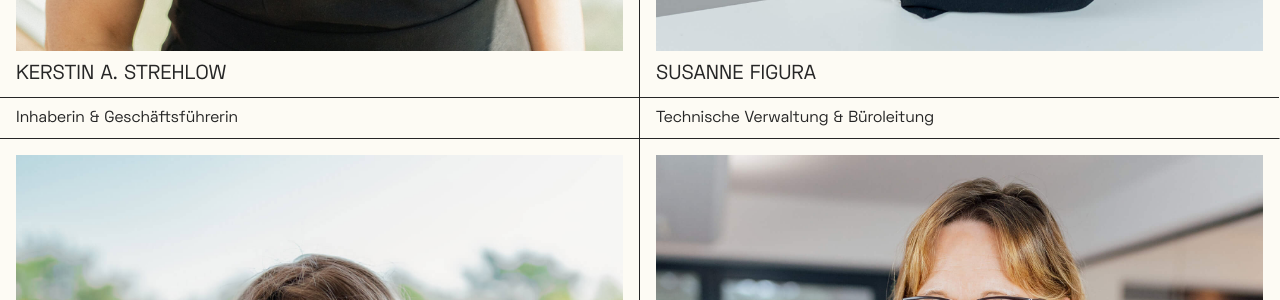
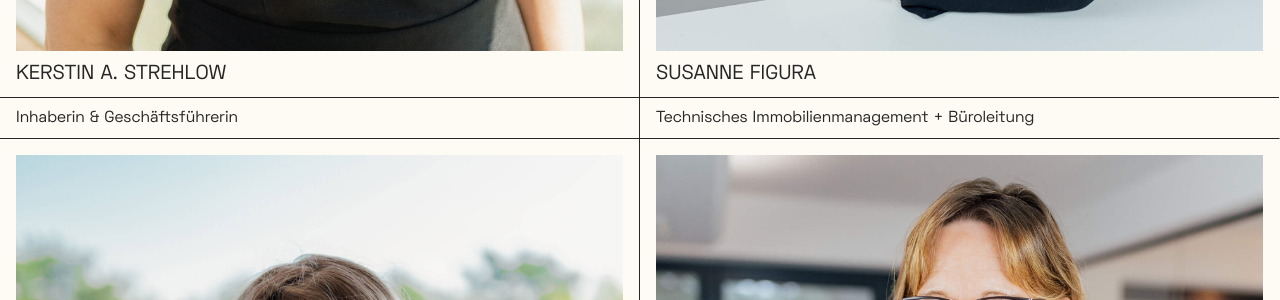
Before and after one commit to nikitasarejko/hgr, a Jekyll site: the page built from team.markdown, in a window 1280 px wide and 900 px high, scrolled down 1286 px. Shown: the part 149-449 px from the top of the window. Built offline with Jekyll 4.4.1, drawn with Linux system fonts in a browser that asks for light colours; nearby versions of some CDN libraries.

Commit message:
Updated Susanne Figura

```diff
--- a/_team/susanne-figura.markdown
+++ b/_team/susanne-figura.markdown
@@ -1,6 +1,6 @@
 ---
 title: Susanne Figura
-stelle: Technische Verwaltung & Büroleitung
+stelle: Technisches Immobilienmanagement + Büroleitung
 portrait_image: "/uploads/portrait-susanne-figura.jpg"
 bio: 'Bereits seit über 10 Jahren unterstützt Susanne Figura das Team der HGR. Als
   Mitarbeiterin in der technischen Verwaltung schätzen unsere Kunden vor allem ihre
```
